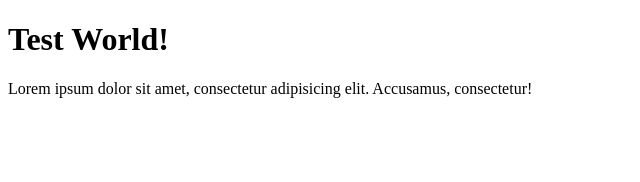
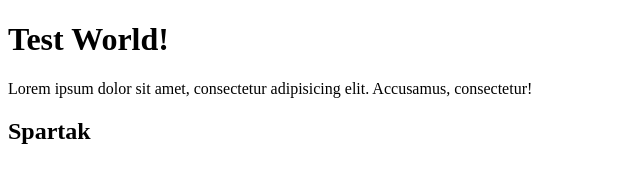
Before and after one commit to alpetrushkin1984/get_test, a plain HTML site: page index.html in a window 1280 px wide. Shown: the whole page, without its empty margins (0-640 px from the left). Drawn offline with Linux system fonts and the light colour scheme.

Commit message:
index.html mod

```diff
--- a/index.html
+++ b/index.html
@@ -7,6 +7,6 @@
 <body>
   <h1>Test World!</h1>
 <p>Lorem ipsum dolor sit amet, consectetur adipisicing elit. Accusamus, consectetur!</p>
-
+    <h2>Spartak</h2>
 </body>
 </html>
```
